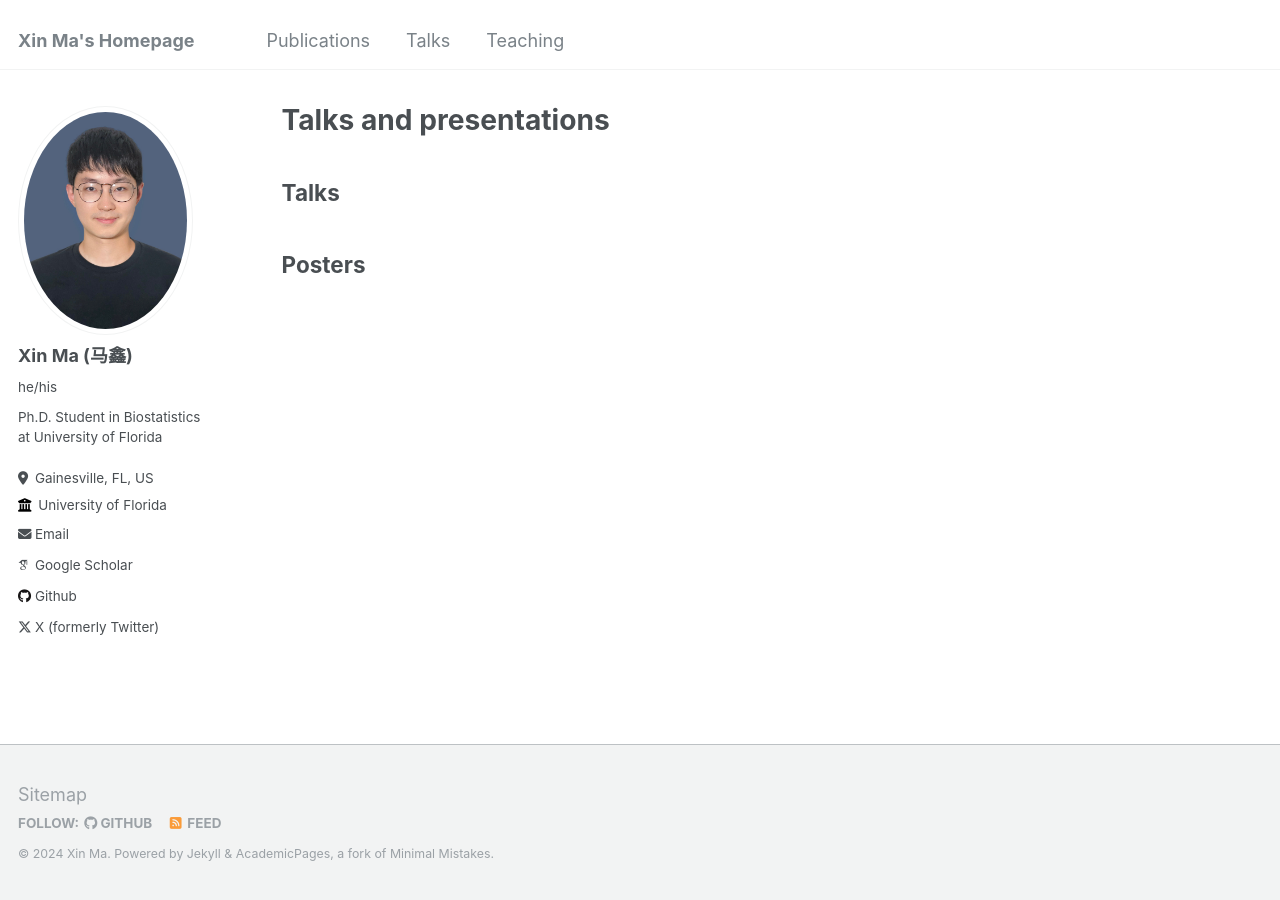
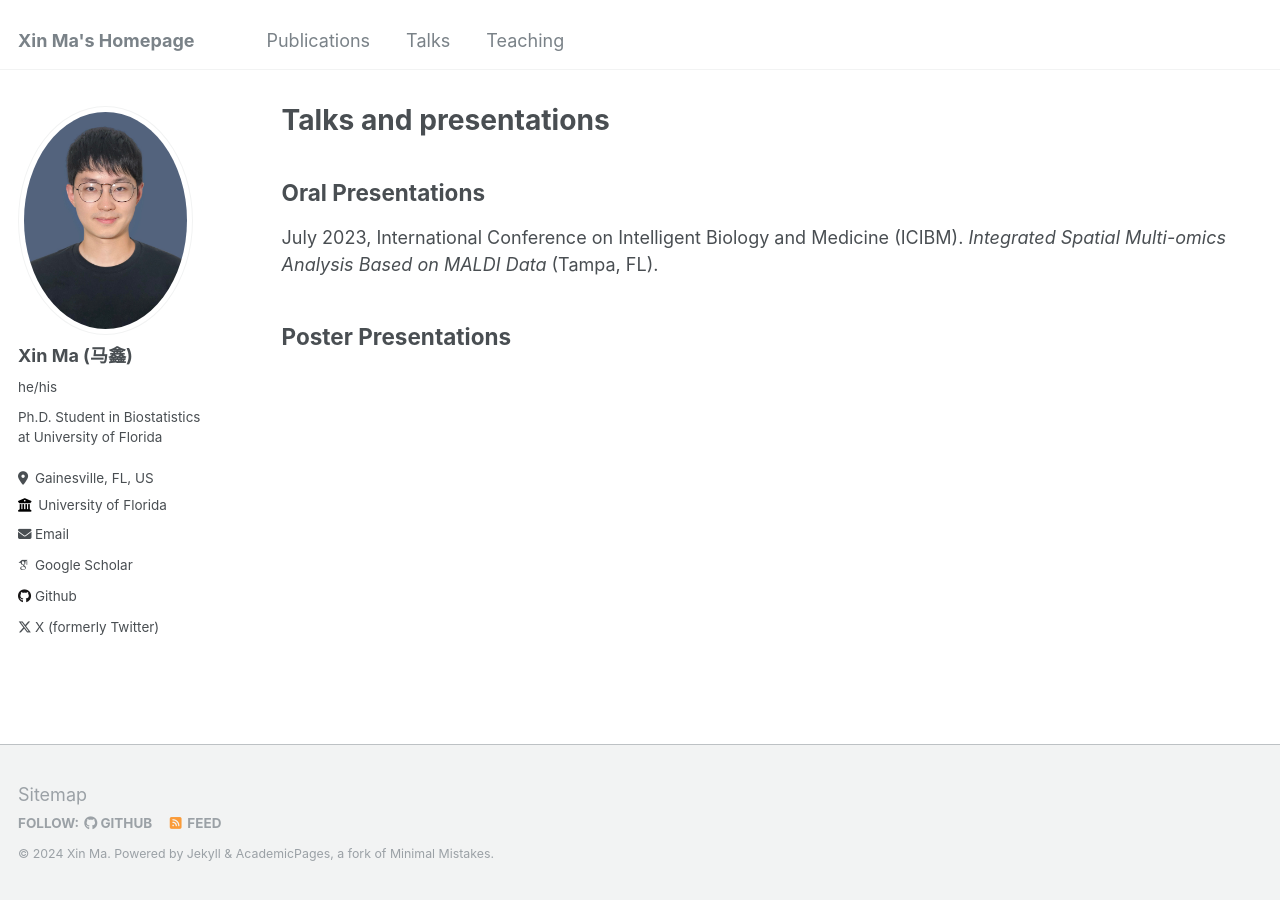
Before and after one commit to XinBiostats/xinbiostats.github.io, a Jekyll site: the page built from _pages/talks.md, in a window 1280 px wide. Built offline with Jekyll 4.4.1, drawn with Linux system fonts in a browser that asks for light colours; some web fonts are replaced.

Commit message:
Update talks.md

```diff
--- a/_pages/talks.md
+++ b/_pages/talks.md
@@ -5,8 +5,10 @@ permalink: /talks/
 author_profile: true
 ---
 
-Talks
+Oral Presentations
 ------
 
-Posters
+July 2023, International Conference on Intelligent Biology and Medicine (ICIBM). *Integrated Spatial Multi-omics Analysis Based on MALDI Data* (Tampa, FL).
+
+Poster Presentations
 ------
```
